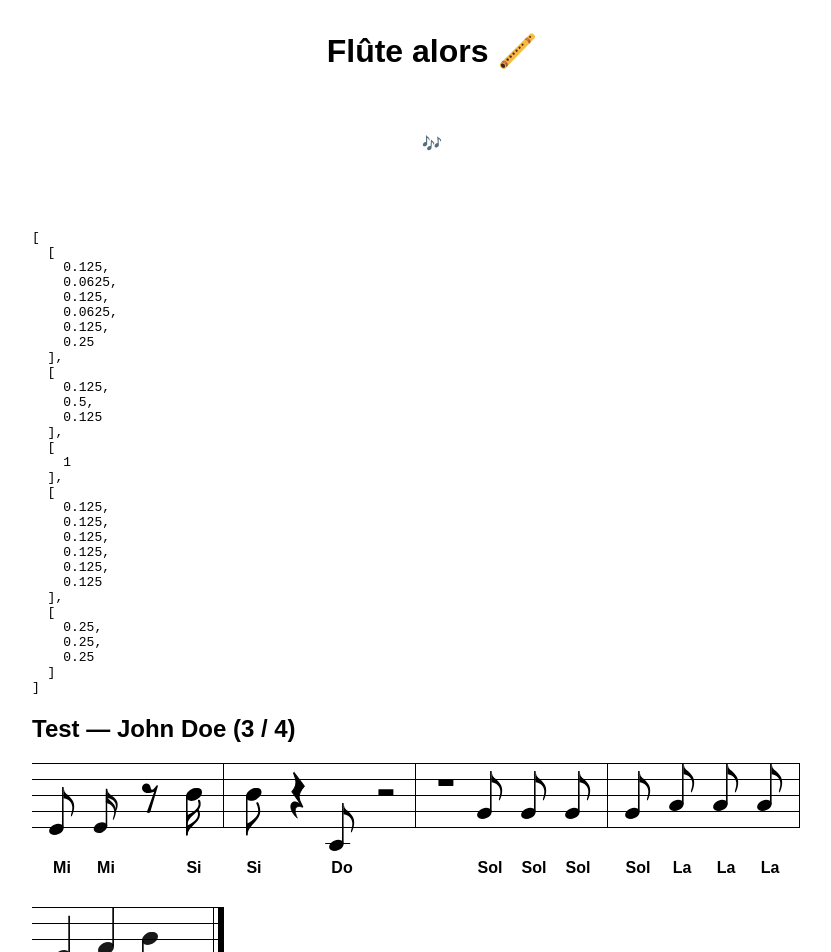
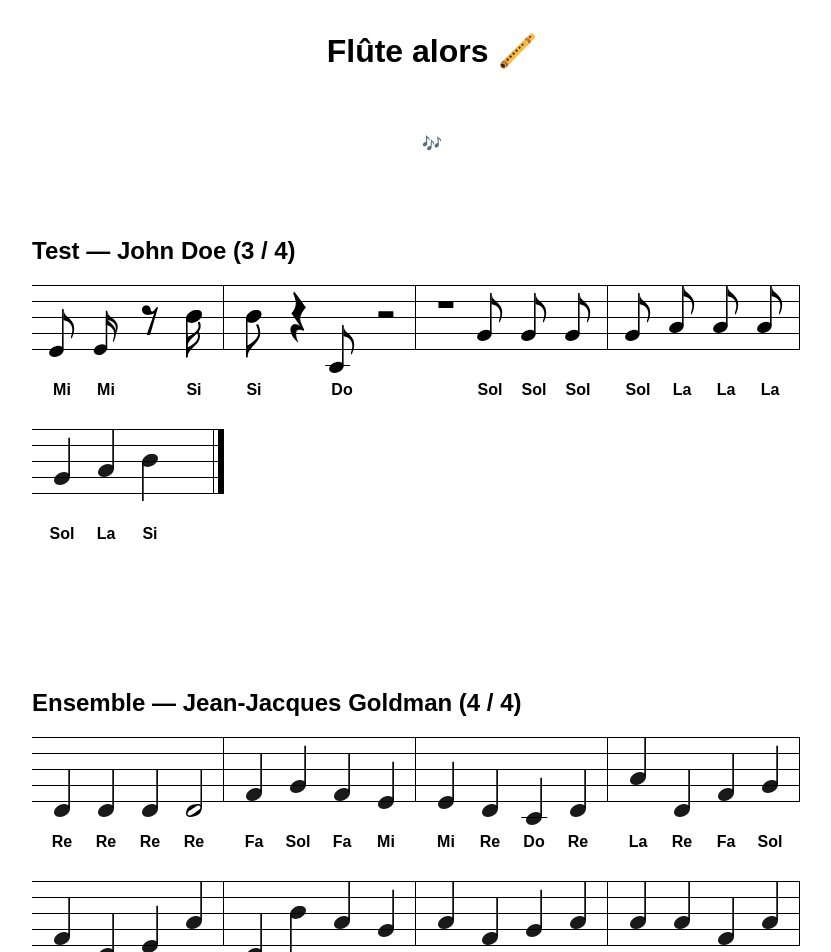
Before and after one commit to bellangerq/flute-alors, a Vue app: page / in a window 1280 px wide. Shown: the top 952 px of the page, without its empty margins (208-1039 px from the left). Built offline with nearby package versions, Linux system fonts and the light colour scheme.

Commit message:
rename some props

```diff
--- a/sheets.js
+++ b/sheets.js
@@ -2,238 +2,238 @@ const testSheet = {
   name: "Test",
   author: "John Doe",
   timeSignature: [3, 4],
-  notes: [
-    { name: "mi", value: "eighth" },
-    { name: "mi", value: "sixteenth" },
-    { rest: true, value: "eighth" },
-    { name: "si", value: "sixteenth" },
-    { name: "si", value: "eighth" },
-    { rest: true, value: "quarter" },
-    { name: "do", value: "eighth" },
-    { rest: true, value: "half" },
-    { rest: true, value: "whole" },
-    { name: "sol", value: "eighth" },
-    { name: "sol", value: "eighth" },
-    { name: "sol", value: "eighth" },
-    { name: "sol", value: "eighth" },
-    { name: "la", value: "eighth" },
-    { name: "la", value: "eighth" },
-    { name: "la", value: "eighth" },
-    { name: "sol", value: "quarter" },
-    { name: "la", value: "quarter" },
-    { name: "si", value: "quarter" },
+  items: [
+    { type: "note", name: "mi", value: "eighth" },
+    { type: "note", name: "mi", value: "sixteenth" },
+    { type: "rest", value: "eighth" },
+    { type: "note", name: "si", value: "sixteenth" },
+    { type: "note", name: "si", value: "eighth" },
+    { type: "rest", value: "quarter" },
+    { type: "note", name: "do", value: "eighth" },
+    { type: "rest", value: "half" },
+    { type: "rest", value: "whole" },
+    { type: "note", name: "sol", value: "eighth" },
+    { type: "note", name: "sol", value: "eighth" },
+    { type: "note", name: "sol", value: "eighth" },
+    { type: "note", name: "sol", value: "eighth" },
+    { type: "note", name: "la", value: "eighth" },
+    { type: "note", name: "la", value: "eighth" },
+    { type: "note", name: "la", value: "eighth" },
+    { type: "note", name: "sol", value: "quarter" },
+    { type: "note", name: "la", value: "quarter" },
+    { type: "note", name: "si", value: "quarter" },
   ],
 };
 
 export default [
   ...(import.meta.env.MODE === "development" ? [testSheet] : []),
-  {
-    name: "La rumeur",
-    author: "Manau",
-    timeSignature: [4, 4],
-    notes: [
-      { name: "mi", value: "quarter" },
-      { name: "mi", value: "quarter" },
-      { name: "si", value: "quarter", dotted: true },
-      { name: "si", value: "eighth" },
-      { name: "la", value: "quarter" },
-      { name: "do'", value: "quarter" },
-      { name: "si", value: "quarter" },
-      { name: "sol", value: "quarter" },
-      { name: "sol", value: "quarter" },
-      { name: "sol", value: "quarter" },
-      { name: "la", value: "quarter" },
-      { name: "la", value: "quarter" },
-      { name: "la", value: "quarter" },
-      { name: "la", value: "quarter" },
-      { name: "la", value: "quarter" },
-      { name: "sol", value: "quarter", dotted: true },
-      { name: "la", value: "quarter" },
-    ],
-  },
+  // {
+  //   name: "La rumeur",
+  //   author: "Manau",
+  //   timeSignature: [4, 4],
+  //   items: [
+  //     { type: "note", name: "mi", value: "quarter" },
+  //     { type: "note", name: "mi", value: "quarter" },
+  //     { type: "note", name: "si", value: "quarter", dotted: true },
+  //     { type: "note", name: "si", value: "eighth" },
+  //     { type: "note", name: "la", value: "quarter" },
+  //     { type: "note", name: "do'", value: "quarter" },
+  //     { type: "note", name: "si", value: "quarter" },
+  //     { type: "note", name: "sol", value: "quarter" },
+  //     { type: "note", name: "sol", value: "quarter" },
+  //     { type: "note", name: "sol", value: "quarter" },
+  //     { type: "note", name: "la", value: "quarter" },
+  //     { type: "note", name: "la", value: "quarter" },
+  //     { type: "note", name: "la", value: "quarter" },
+  //     { type: "note", name: "la", value: "quarter" },
+  //     { type: "note", name: "la", value: "quarter" },
+  //     { type: "note", name: "sol", value: "quarter", dotted: true },
+  //     { type: "note", name: "la", value: "quarter" },
+  //   ],
+  // },
   {
     name: "Ensemble",
     author: "Jean-Jacques Goldman",
     timeSignature: [4, 4],
-    notes: [
-      { name: "re", value: "quarter" },
-      { name: "re", value: "quarter" },
-      { name: "re", value: "quarter" },
-      { name: "re", value: "half" },
-      { name: "fa", value: "quarter" },
-      { name: "sol", value: "quarter" },
-      { name: "fa", value: "quarter" },
-      { name: "mi", value: "quarter" },
-      { name: "mi", value: "quarter" },
-      { name: "re", value: "quarter" },
-      { name: "do", value: "quarter" },
-      { name: "re", value: "quarter" },
-      { name: "la", value: "quarter" },
-      { name: "re", value: "quarter" },
-      { name: "fa", value: "quarter" },
-      { name: "sol", value: "quarter" },
-      { name: "fa", value: "quarter" },
-      { name: "re", value: "quarter" },
-      { name: "mi", value: "quarter" },
-      { name: "la", value: "quarter" },
-      { name: "re", value: "quarter" },
-      { name: "si", value: "quarter" },
-      { name: "la", value: "quarter" },
-      { name: "sol", value: "quarter" },
-      { name: "la", value: "quarter" },
-      { name: "fa", value: "quarter" },
-      { name: "sol", value: "quarter" },
-      { name: "la", value: "quarter" },
-      { name: "la", value: "quarter" },
-      { name: "la", value: "quarter" },
-      { name: "fa", value: "quarter" },
-      { name: "la", value: "quarter" },
-      { name: "sol", value: "quarter" },
-      { name: "fa", value: "quarter" },
-      { name: "mi", value: "quarter" },
-      { name: "fa", value: "quarter" },
-      { name: "re", value: "quarter" },
-      { name: "mi", value: "quarter" },
-      { name: "fa", value: "quarter" },
-      { name: "re", value: "quarter" },
-      { name: "la", value: "quarter" },
-      { name: "sol", value: "quarter" },
-      { name: "fa", value: "quarter" },
-      { name: "mi", value: "quarter" },
+    items: [
+      { type: "note", name: "re", value: "quarter" },
+      { type: "note", name: "re", value: "quarter" },
+      { type: "note", name: "re", value: "quarter" },
+      { type: "note", name: "re", value: "half" },
+      { type: "note", name: "fa", value: "quarter" },
+      { type: "note", name: "sol", value: "quarter" },
+      { type: "note", name: "fa", value: "quarter" },
+      { type: "note", name: "mi", value: "quarter" },
+      { type: "note", name: "mi", value: "quarter" },
+      { type: "note", name: "re", value: "quarter" },
+      { type: "note", name: "do", value: "quarter" },
+      { type: "note", name: "re", value: "quarter" },
+      { type: "note", name: "la", value: "quarter" },
+      { type: "note", name: "re", value: "quarter" },
+      { type: "note", name: "fa", value: "quarter" },
+      { type: "note", name: "sol", value: "quarter" },
+      { type: "note", name: "fa", value: "quarter" },
+      { type: "note", name: "re", value: "quarter" },
+      { type: "note", name: "mi", value: "quarter" },
+      { type: "note", name: "la", value: "quarter" },
+      { type: "note", name: "re", value: "quarter" },
+      { type: "note", name: "si", value: "quarter" },
+      { type: "note", name: "la", value: "quarter" },
+      { type: "note", name: "sol", value: "quarter" },
+      { type: "note", name: "la", value: "quarter" },
+      { type: "note", name: "fa", value: "quarter" },
+      { type: "note", name: "sol", value: "quarter" },
+      { type: "note", name: "la", value: "quarter" },
+      { type: "note", name: "la", value: "quarter" },
+      { type: "note", name: "la", value: "quarter" },
+      { type: "note", name: "fa", value: "quarter" },
+      { type: "note", name: "la", value: "quarter" },
+      { type: "note", name: "sol", value: "quarter" },
+      { type: "note", name: "fa", value: "quarter" },
+      { type: "note", name: "mi", value: "quarter" },
+      { type: "note", name: "fa", value: "quarter" },
+      { type: "note", name: "re", value: "quarter" },
+      { type: "note", name: "mi", value: "quarter" },
+      { type: "note", name: "fa", value: "quarter" },
+      { type: "note", name: "re", value: "quarter" },
+      { type: "note", name: "la", value: "quarter" },
+      { type: "note", name: "sol", value: "quarter" },
+      { type: "note", name: "fa", value: "quarter" },
+      { type: "note", name: "mi", value: "quarter" },
     ],
   },
   {
     name: "Baby Shark",
     author: "Min Seok Kim",
     timeSignature: [4, 4],
-    notes: [
-      { name: "do", value: "quarter" },
-      { name: "re", value: "quarter" },
-      { name: "fa", value: "quarter" },
-      { name: "fa", value: "quarter" },
-      { name: "fa", value: "quarter" },
-      { name: "fa", value: "quarter" },
-      { name: "fa", value: "quarter" },
-      { name: "fa", value: "quarter" },
-      { name: "fa", value: "quarter" },
-      { name: "fa", value: "quarter" },
-      { name: "do", value: "quarter" },
-      { name: "re", value: "quarter" },
-      { name: "fa", value: "quarter" },
-      { name: "fa", value: "quarter" },
-      { name: "fa", value: "quarter" },
-      { name: "fa", value: "quarter" },
-      { name: "fa", value: "quarter" },
-      { name: "fa", value: "quarter" },
-      { name: "fa", value: "quarter" },
-      { name: "fa", value: "quarter" },
-      { name: "do", value: "quarter" },
-      { name: "re", value: "quarter" },
-      { name: "fa", value: "quarter" },
-      { name: "fa", value: "quarter" },
-      { name: "fa", value: "quarter" },
-      { name: "fa", value: "quarter" },
-      { name: "fa", value: "quarter" },
-      { name: "fa", value: "quarter" },
-      { name: "fa", value: "quarter" },
-      { name: "fa", value: "quarter" },
-      { name: "fa", value: "quarter" },
-      { name: "mi", value: "quarter" },
+    items: [
+      { type: "note", name: "do", value: "quarter" },
+      { type: "note", name: "re", value: "quarter" },
+      { type: "note", name: "fa", value: "quarter" },
+      { type: "note", name: "fa", value: "quarter" },
+      { type: "note", name: "fa", value: "quarter" },
+      { type: "note", name: "fa", value: "quarter" },
+      { type: "note", name: "fa", value: "quarter" },
+      { type: "note", name: "fa", value: "quarter" },
+      { type: "note", name: "fa", value: "quarter" },
+      { type: "note", name: "fa", value: "quarter" },
+      { type: "note", name: "do", value: "quarter" },
+      { type: "note", name: "re", value: "quarter" },
+      { type: "note", name: "fa", value: "quarter" },
+      { type: "note", name: "fa", value: "quarter" },
+      { type: "note", name: "fa", value: "quarter" },
+      { type: "note", name: "fa", value: "quarter" },
+      { type: "note", name: "fa", value: "quarter" },
+      { type: "note", name: "fa", value: "quarter" },
+      { type: "note", name: "fa", value: "quarter" },
+      { type: "note", name: "fa", value: "quarter" },
+      { type: "note", name: "do", value: "quarter" },
+      { type: "note", name: "re", value: "quarter" },
+      { type: "note", name: "fa", value: "quarter" },
+      { type: "note", name: "fa", value: "quarter" },
+      { type: "note", name: "fa", value: "quarter" },
+      { type: "note", name: "fa", value: "quarter" },
+      { type: "note", name: "fa", value: "quarter" },
+      { type: "note", name: "fa", value: "quarter" },
+      { type: "note", name: "fa", value: "quarter" },
+      { type: "note", name: "fa", value: "quarter" },
+      { type: "note", name: "fa", value: "quarter" },
+      { type: "note", name: "mi", value: "quarter" },
     ],
   },
   {
     name: "Joyeux anniversaire",
     author: "Robert Coleman",
     timeSignature: [3, 4],
-    notes: [
-      { name: "re", value: "quarter", dotted: true },
-      { name: "re", value: "quarter" },
-      { name: "mi", value: "quarter" },
-      { name: "re", value: "quarter" },
-      { name: "sol", value: "quarter" },
-      { name: "fa#", value: "half" },
-      { name: "re", value: "quarter", dotted: true },
-      { name: "re", value: "quarter" },
-      { name: "mi", value: "quarter" },
-      { name: "re", value: "quarter" },
-      { name: "la", value: "quarter" },
-      { name: "sol", value: "half" },
-      { name: "re", value: "quarter", dotted: true },
-      { name: "re", value: "quarter" },
-      { name: "re'", value: "quarter" },
-      { name: "si", value: "quarter" },
-      { name: "sol", value: "quarter" },
-      { name: "fa#", value: "quarter" },
-      { name: "mi", value: "half" },
-      { name: "mi", value: "quarter" },
-      { name: "do'", value: "quarter", dotted: true },
-      { name: "do'", value: "quarter" },
-      { name: "si", value: "quarter" },
-      { name: "sol", value: "quarter" },
-      { name: "la", value: "quarter" },
-      { name: "sol", value: "half", dotted: true },
+    items: [
+      { type: "note", name: "re", value: "quarter", dotted: true },
+      { type: "note", name: "re", value: "quarter" },
+      { type: "note", name: "mi", value: "quarter" },
+      { type: "note", name: "re", value: "quarter" },
+      { type: "note", name: "sol", value: "quarter" },
+      { type: "note", name: "fa#", value: "half" },
+      { type: "note", name: "re", value: "quarter", dotted: true },
+      { type: "note", name: "re", value: "quarter" },
+      { type: "note", name: "mi", value: "quarter" },
+      { type: "note", name: "re", value: "quarter" },
+      { type: "note", name: "la", value: "quarter" },
+      { type: "note", name: "sol", value: "half" },
+      { type: "note", name: "re", value: "quarter", dotted: true },
+      { type: "note", name: "re", value: "quarter" },
+      { type: "note", name: "re'", value: "quarter" },
+      { type: "note", name: "si", value: "quarter" },
+      { type: "note", name: "sol", value: "quarter" },
+      { type: "note", name: "fa#", value: "quarter" },
+      { type: "note", name: "mi", value: "half" },
+      { type: "note", name: "mi", value: "quarter" },
+      { type: "note", name: "do'", value: "quarter", dotted: true },
+      { type: "note", name: "do'", value: "quarter" },
+      { type: "note", name: "si", value: "quarter" },
+      { type: "note", name: "sol", value: "quarter" },
+      { type: "note", name: "la", value: "quarter" },
+      { type: "note", name: "sol", value: "half", dotted: true },
     ],
   },
   {
     name: "Concerning hobbits",
     author: "Howard Shore",
     timeSignature: [2, 4],
-    notes: [
-      { name: "do", value: "sixteenth" },
-      { name: "re", value: "sixteenth" },
-      { name: "mi", value: "quarter" },
-      { name: "sol", value: "eighth" },
-      { name: "sol", value: "quarter" },
-      { name: "mi", value: "quarter" },
-      { name: "re", value: "quarter" },
-      { name: "do", value: "half" },
-      { name: "mi", value: "quarter" },
-      { name: "sol", value: "quarter" },
-      { name: "la", value: "quarter", dotted: true },
-      { name: "do'", value: "quarter" },
-      { name: "si", value: "quarter", dotted: true },
-      { name: "sol", value: "quarter" },
-      { name: "mi", value: "quarter", dotted: true },
-      { name: "fa", value: "quarter" },
-      { name: "mi", value: "quarter" },
-      { name: "re", value: "quarter", dotted: true },
-      { name: "do", value: "quarter" },
-      { name: "re", value: "quarter" },
-      { name: "mi", value: "quarter" },
-      { name: "sol", value: "quarter" },
-      { name: "mi", value: "quarter" },
-      { name: "re", value: "quarter" },
-      { name: "do", value: "quarter" },
-      { name: "re", value: "quarter" },
-      { name: "do", value: "half" },
-      { name: "mi", value: "quarter" },
-      { name: "sol", value: "quarter" },
-      { name: "la", value: "half" },
-      { name: "sol", value: "quarter" },
-      { name: "mi", value: "quarter" },
-      { name: "mi", value: "half" },
-      { name: "re", value: "half" },
-      { name: "do", value: "quarter" },
-      { name: "re", value: "quarter" },
-      { name: "do", value: "quarter", dotted: true },
-      { name: "do", value: "quarter" },
-      { name: "re", value: "quarter" },
-      { name: "mi", value: "quarter", dotted: true },
-      { name: "mi", value: "quarter" },
-      { name: "mi", value: "quarter" },
-      { name: "sol", value: "quarter" },
-      { name: "re", value: "quarter" },
-      { name: "do", value: "quarter" },
-      { name: "re", value: "quarter" },
-      { name: "sol", value: "quarter" },
-      { name: "la", value: "quarter" },
-      { name: "si", value: "quarter" },
-      { name: "si", value: "quarter" },
-      { name: "do'", value: "quarter" },
-      { name: "la", value: "quarter" },
-      { name: "mi", value: "quarter", dotted: true },
-      { name: "sol", value: "quarter" },
-      { name: "re", value: "quarter" },
+    items: [
+      { type: "note", name: "do", value: "sixteenth" },
+      { type: "note", name: "re", value: "sixteenth" },
+      { type: "note", name: "mi", value: "quarter" },
+      { type: "note", name: "sol", value: "eighth" },
+      { type: "note", name: "sol", value: "quarter" },
+      { type: "note", name: "mi", value: "quarter" },
+      { type: "note", name: "re", value: "quarter" },
+      { type: "note", name: "do", value: "half" },
+      { type: "note", name: "mi", value: "quarter" },
+      { type: "note", name: "sol", value: "quarter" },
+      { type: "note", name: "la", value: "quarter", dotted: true },
+      { type: "note", name: "do'", value: "quarter" },
+      { type: "note", name: "si", value: "quarter", dotted: true },
+      { type: "note", name: "sol", value: "quarter" },
+      { type: "note", name: "mi", value: "quarter", dotted: true },
+      { type: "note", name: "fa", value: "quarter" },
+      { type: "note", name: "mi", value: "quarter" },
+      { type: "note", name: "re", value: "quarter", dotted: true },
+      { type: "note", name: "do", value: "quarter" },
+      { type: "note", name: "re", value: "quarter" },
+      { type: "note", name: "mi", value: "quarter" },
+      { type: "note", name: "sol", value: "quarter" },
+      { type: "note", name: "mi", value: "quarter" },
+      { type: "note", name: "re", value: "quarter" },
+      { type: "note", name: "do", value: "quarter" },
+      { type: "note", name: "re", value: "quarter" },
+      { type: "note", name: "do", value: "half" },
+      { type: "note", name: "mi", value: "quarter" },
+      { type: "note", name: "sol", value: "quarter" },
+      { type: "note", name: "la", value: "half" },
+      { type: "note", name: "sol", value: "quarter" },
+      { type: "note", name: "mi", value: "quarter" },
+      { type: "note", name: "mi", value: "half" },
+      { type: "note", name: "re", value: "half" },
+      { type: "note", name: "do", value: "quarter" },
+      { type: "note", name: "re", value: "quarter" },
+      { type: "note", name: "do", value: "quarter", dotted: true },
+      { type: "note", name: "do", value: "quarter" },
+      { type: "note", name: "re", value: "quarter" },
+      { type: "note", name: "mi", value: "quarter", dotted: true },
+      { type: "note", name: "mi", value: "quarter" },
+      { type: "note", name: "mi", value: "quarter" },
+      { type: "note", name: "sol", value: "quarter" },
+      { type: "note", name: "re", value: "quarter" },
+      { type: "note", name: "do", value: "quarter" },
+      { type: "note", name: "re", value: "quarter" },
+      { type: "note", name: "sol", value: "quarter" },
+      { type: "note", name: "la", value: "quarter" },
+      { type: "note", name: "si", value: "quarter" },
+      { type: "note", name: "si", value: "quarter" },
+      { type: "note", name: "do'", value: "quarter" },
+      { type: "note", name: "la", value: "quarter" },
+      { type: "note", name: "mi", value: "quarter", dotted: true },
+      { type: "note", name: "sol", value: "quarter" },
+      { type: "note", name: "re", value: "quarter" },
     ],
   },
 ];
--- a/src/App.vue
+++ b/src/App.vue
@@ -13,9 +13,10 @@ import sheets from "../sheets";
     <ul class="sheet-list">
       <li v-for="sheet in sheets" :key="sheet.name">
         <Sheet
+          :type="sheet.type"
           :name="sheet.name"
           :author="sheet.author"
-          :notes="sheet.notes"
+          :items="sheet.items"
           :time-signature="sheet.timeSignature"
         />
       </li>
--- a/src/components/Sheet.vue
+++ b/src/components/Sheet.vue
@@ -3,9 +3,13 @@ import { chunk } from "lodash-es";
 import { computed } from "vue";
 
 import { NOTES_VALUES } from "../settings";
-import SheetNote from "../components/SheetNote.vue";
+import SheetItem from "./SheetItem.vue";
 
 const props = defineProps({
+  type: {
+    type: String,
+    required: true,
+  },
   name: {
     type: String,
     required: true,
@@ -14,7 +18,7 @@ const props = defineProps({
     type: String,
     required: true,
   },
-  notes: {
+  items: {
     type: Array,
     required: true,
   },
@@ -30,49 +34,48 @@ const props = defineProps({
  * - split sheet by bar (fitted with notes + rests)
  * - (add beamed notes)
  */
-const chunkedNotes = computed(() => {
-  return chunk(props.notes, 4);
+const chunkedItems = computed(() => {
+  return chunk(props.items, 4);
 });
 
-const test = computed(() => {
-  const notesValues = props.notes.map((n) => NOTES_VALUES[n.value]);
-  const result = [];
-  const barMax = props.timeSignature[0] / props.timeSignature[1];
+// const test = computed(() => {
+//   const notesValues = props.items.map((n) => NOTES_VALUES[n.value]);
+//   const result = [];
+//   const barMax = props.timeSignature[0] / props.timeSignature[1];
 
-  // Divide notes by chunk of `barMax` sum
-  // See: https://stackoverflow.com/a/49403706
-  notesValues.forEach((v) => {
-    const chunk = result.find((c) => {
-      const sum = c.reduce((a, b) => a + b);
+//   // Divide notes by chunk of `barMax` sum
+//   // See: https://stackoverflow.com/a/49403706
+//   notesValues.forEach((v) => {
+//     const chunk = result.find((c) => {
+//       const sum = c.reduce((a, b) => a + b);
 
-      return sum + v <= barMax;
-    });
+//       return sum + v <= barMax;
+//     });
 
-    if (chunk) {
-      chunk.push(v);
-    } else {
-      result.push([v]);
-    }
-  });
+//     if (chunk) {
+//       chunk.push(v);
+//     } else {
+//       result.push([v]);
+//     }
+//   });
 
-  return result;
-});
+//   return result;
+// });
 </script>
 
 <template>
-  <pre><code>{{ test }}</code></pre>
   <h2>
     {{ name }} — {{ author }} ({{ timeSignature[0] }} / {{ timeSignature[1] }})
   </h2>
   <div class="sheet-wrapper">
-    <div v-for="(chunk, i) in chunkedNotes" :key="i" class="sheet">
-      <SheetNote
-        v-for="(note, j) in chunk"
+    <div v-for="(chunk, i) in chunkedItems" :key="i" class="sheet">
+      <SheetItem
+        v-for="(item, j) in chunk"
         :key="j"
-        :rest="note.rest"
-        :name="note.name"
-        :value="note.value"
-        :dotted="note.dotted"
+        :type="item.type"
+        :name="item.name"
+        :value="item.value"
+        :dotted="item.dotted"
       />
     </div>
   </div>
@@ -130,12 +133,4 @@ const test = computed(() => {
   width: 1px;
   z-index: 1;
 }
-
-.sheet-notes {
-  position: absolute;
-  top: 0;
-  bottom: 0;
-  left: 0;
-  min-width: 100%;
-}
 </style>
--- a/src/components/SheetNote.vue
+++ b/src/components/SheetItem.vue
@@ -2,10 +2,19 @@
 import { computed } from "vue";
 
 const props = defineProps({
-  name: String,
-  value: String,
+  type: {
+    type: String,
+    required: true,
+  },
+  name: {
+    type: String,
+    required: false,
+  },
+  value: {
+    type: String,
+    required: true,
+  },
   dotted: Boolean,
-  rest: Boolean,
 });
 
 const isStemDown = computed(() => {
@@ -13,7 +22,7 @@ const isStemDown = computed(() => {
 });
 
 const iconSrc = computed(() => {
-  if (props.rest) {
+  if (props.type === "rest") {
     return `/rests-icons/${props.value}.svg`;
   }
 
@@ -28,10 +37,9 @@ const iconSrc = computed(() => {
 <template>
   <div
     :class="[
-      `note ${value}`,
+      `item item-${type} ${value}`,
       { [`note-${name}`]: name },
-      { 'note-dotted': dotted },
-      { 'is-rest': rest },
+      { 'item-dotted': dotted },
     ]"
   >
     <span class="icon-wrapper">
@@ -54,7 +62,7 @@ const iconSrc = computed(() => {
 
 <style scoped>
 /* Layout */
-.note {
+.item {
   display: flex;
   gap: 1rem;
   flex-direction: column;
@@ -74,7 +82,7 @@ const iconSrc = computed(() => {
   position: relative;
 }
 
-.icon-image:not(.is-rest) img {
+.item-note .icon-image img {
   height: 3rem;
 }
 
@@ -112,28 +120,32 @@ const iconSrc = computed(() => {
 }
 
 /* Rest alignment */
-.is-rest .icon-image {
+.item-rest .icon-image {
   width: 1rem;
 }
 
-.is-rest.whole .icon-image {
+.item-rest .icon-image img {
+  width: 100%;
+}
+
+.item-rest.whole .icon-image {
   transform: translateY(-1.3rem);
 }
 
-.is-rest.half .icon-image {
+.item-rest.half .icon-image {
   transform: translateY(-0.7rem);
 }
 
-.is-rest.quarter .icon-image {
+.item-rest.quarter .icon-image {
   transform: translateY(-0.5rem);
 }
 
-.is-rest.eighth .icon-image {
+.item-rest.eighth .icon-image {
   transform: translateY(-0.3rem);
 }
 
-/* Dotted notes */
-.note-dotted .icon-image::after {
+/* Dotted items */
+.item-dotted .icon-image::after {
   content: "";
   border-radius: 50%;
   background: black;
@@ -144,10 +156,10 @@ const iconSrc = computed(() => {
   position: absolute;
 }
 
-.note-dotted.note-mi\' .icon-image::after,
-.note-dotted.note-re\' .icon-image::after,
-.note-dotted.note-do\' .icon-image::after,
-.note-dotted.note-si .icon-image::after {
+.item-dotted.note-mi\' .icon-image::after,
+.item-dotted.note-re\' .icon-image::after,
+.item-dotted.note-do\' .icon-image::after,
+.item-dotted.note-si .icon-image::after {
   top: 0.5rem;
   bottom: auto;
 }
```
